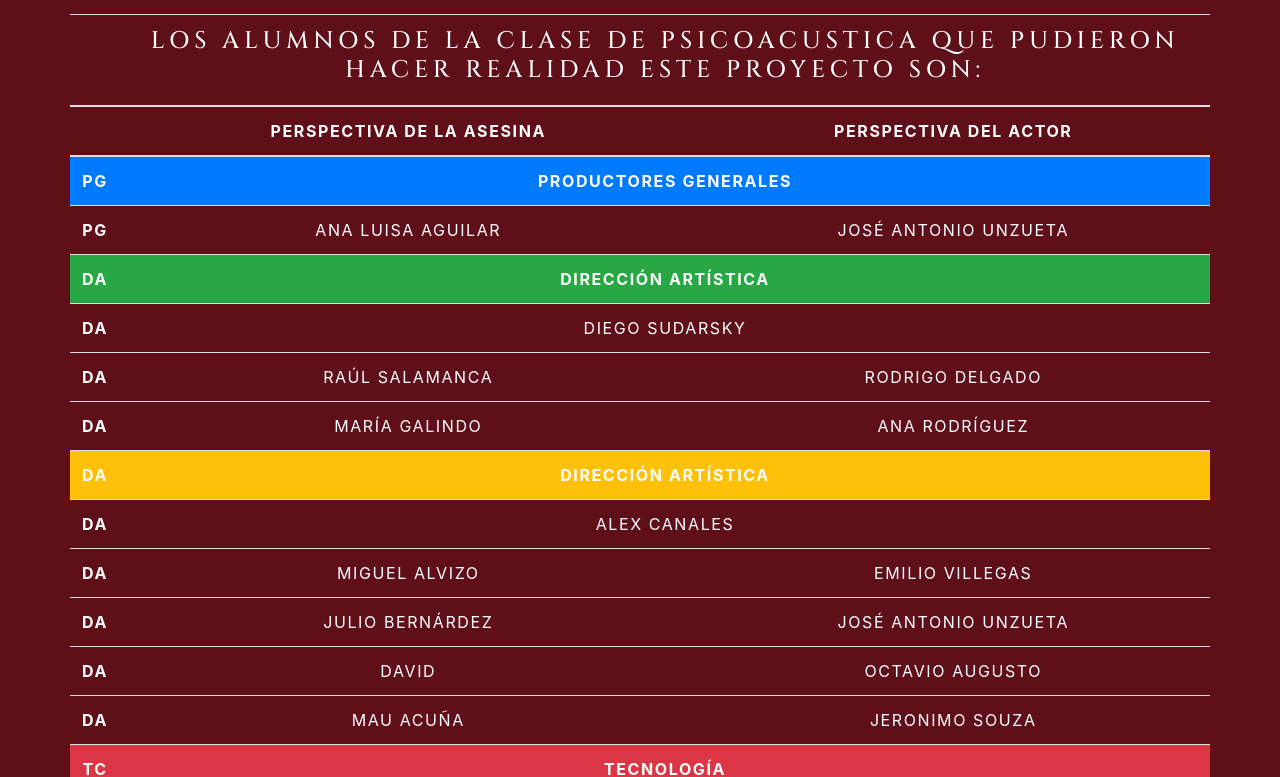
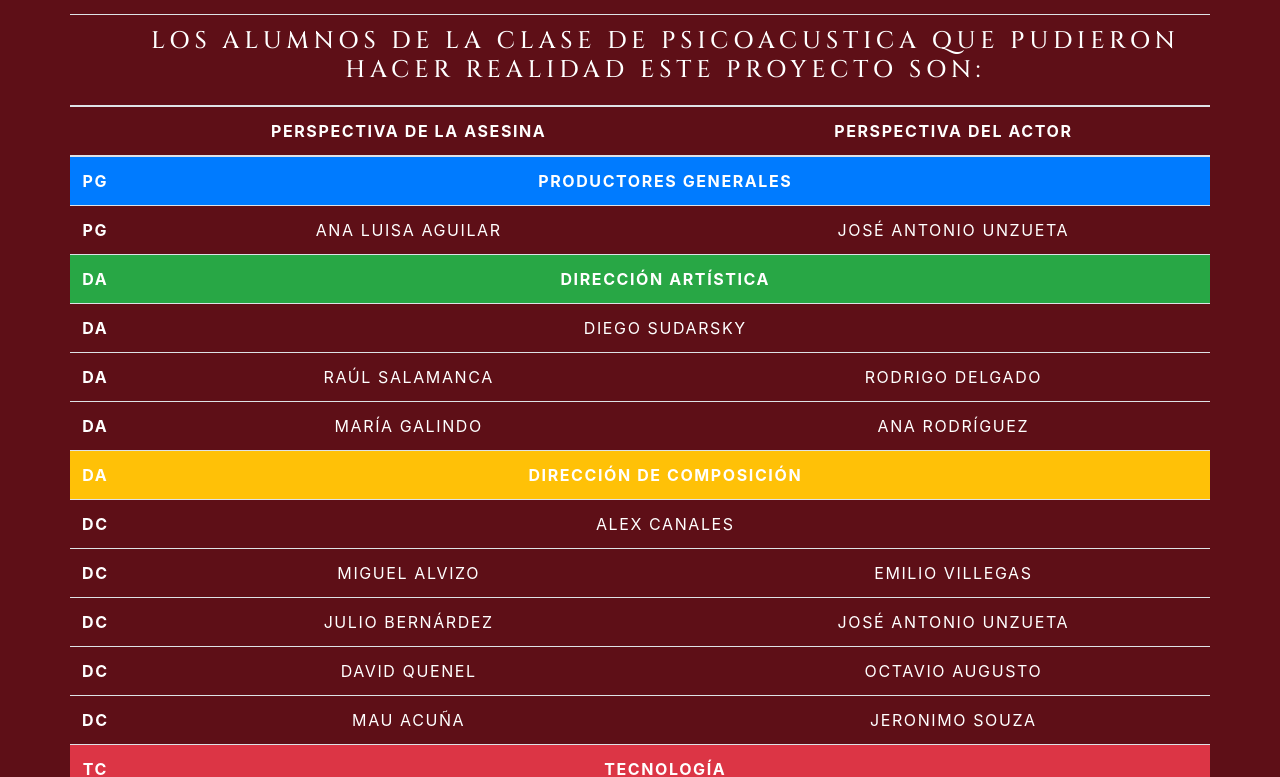
Before and after one commit to Victor346/PsicoAcustica, a plain HTML site: page static/credits.html in a window 1280 px wide. Shown: the part 181-958 px from the top of the page. Drawn offline with nearby package versions, Linux system fonts and the light colour scheme.

Commit message:
Final changes for final delivery

```diff
--- a/static/credits.html
+++ b/static/credits.html
@@ -137,30 +137,30 @@
             </tr>
             <tr class="bg-warning">
               <th scope="row" colspan="1">DA</th>
-              <th colspan="4">Dirección Artística</th>
+              <th colspan="4">Dirección de Composición</th>
             </tr>
             <tr>
-              <th scope="row" colspan="1">DA</th>
+              <th scope="row" colspan="1">DC</th>
               <td colspan="4">Alex Canales</td>
             </tr>
 
             <tr>
-              <th scope="row" colspan="1">DA</th>
+              <th scope="row" colspan="1">DC</th>
               <td colspan="2">Miguel Alvizo</td>
               <td colspan="2">Emilio Villegas</td>
             </tr>
             <tr>
-              <th scope="row" colspan="1">DA</th>
+              <th scope="row" colspan="1">DC</th>
               <td colspan="2">Julio Bernárdez</td>
               <td colspan="2">José Antonio Unzueta</td>
             </tr>
             <tr>
-              <th scope="row" colspan="1">DA</th>
-              <td colspan="2">David</td>
+              <th scope="row" colspan="1">DC</th>
+              <td colspan="2">David Quenel</td>
               <td colspan="2">Octavio Augusto</td>
             </tr>
             <tr>
-              <th scope="row" colspan="1">DA</th>
+              <th scope="row" colspan="1">DC</th>
               <td colspan="2">Mau Acuña</td>
               <td colspan="2">Jeronimo Souza</td>
             </tr>
@@ -220,7 +220,7 @@
             </tr>
             <tr>
               <th scope="row" colspan="1">CF</th>
-              <td colspan="2">David</td>
+              <td colspan="2">David Quenel</td>
               <td colspan="2">Mariana Garza</td>
             </tr>
             <tr class="bg-warning">
```
Also changed, not shown: static/game.html (+1 -0 lines), 1 other file.
